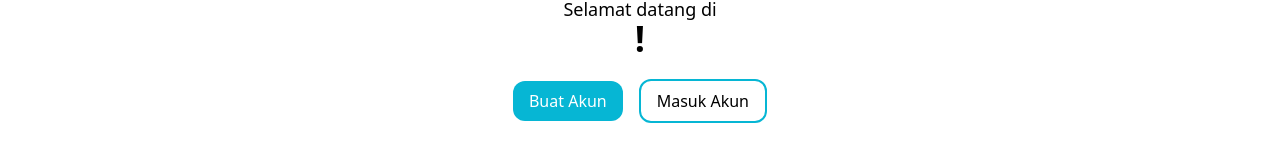
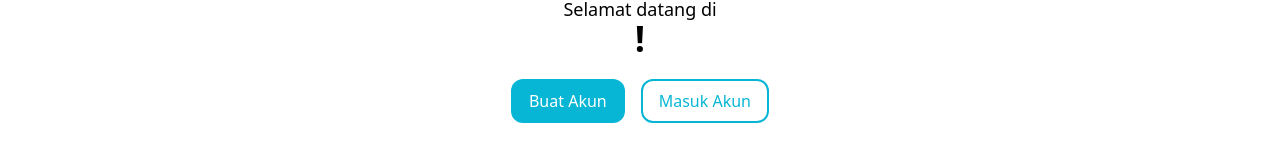
Before and after one commit to zackdesu/konseling-sekolah, a React (Vite) app: page / in a window 1280 px wide. Shown: the part 337-498 px from the top of the page. Built offline with nearby package versions, Linux system fonts and the light colour scheme.

Commit message:
add more class style

```diff
--- a/src/index.css
+++ b/src/index.css
@@ -46,11 +46,19 @@
   }
 
   .normalbutton {
-    @apply text-white px-4 py-2 mx-2 my-2 rounded-xl bg-cyan-500;
+    @apply text-white px-4 py-2 mx-2 my-2 rounded-xl border-2 border-transparent bg-cyan-500 hover:shadow-lg transition-shadow;
+  }
+
+  .normalbuttonhover {
+    @apply hover:bg-white hover:border-cyan-500 hover:text-cyan-500;
   }
 
   .invertedbutton {
-    @apply px-4 py-2 mx-2 my-2 rounded-xl border-2 border-cyan-500;
+    @apply px-4 py-2 mx-2 my-2 rounded-xl border-2 text-cyan-500 border-cyan-500 hover:shadow-lg transition-shadow;
+  }
+
+  .invertedbuttonhover {
+    @apply hover:bg-cyan-500 hover:border-transparent hover:text-white;
   }
 
   .labelinput {
```
